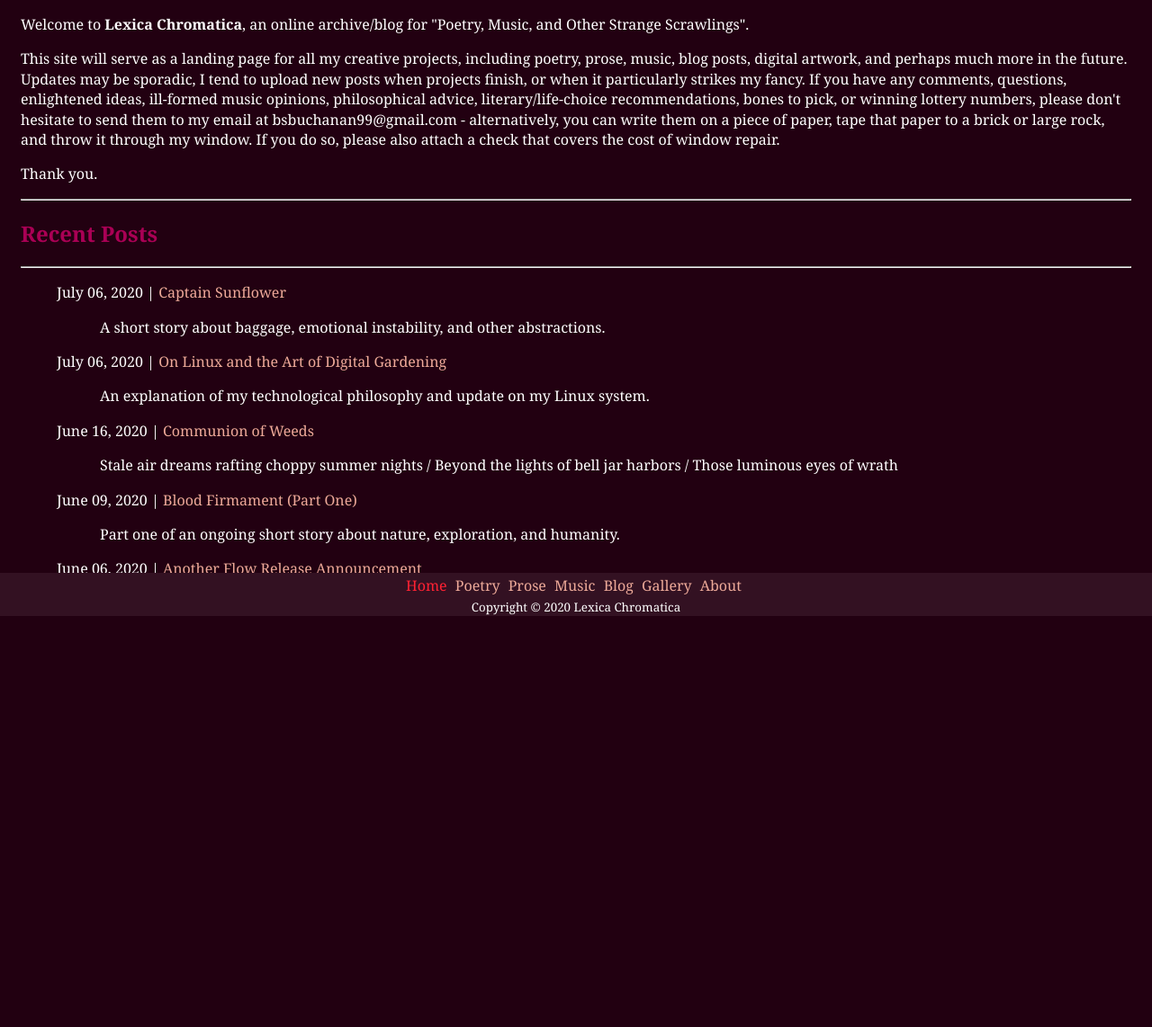
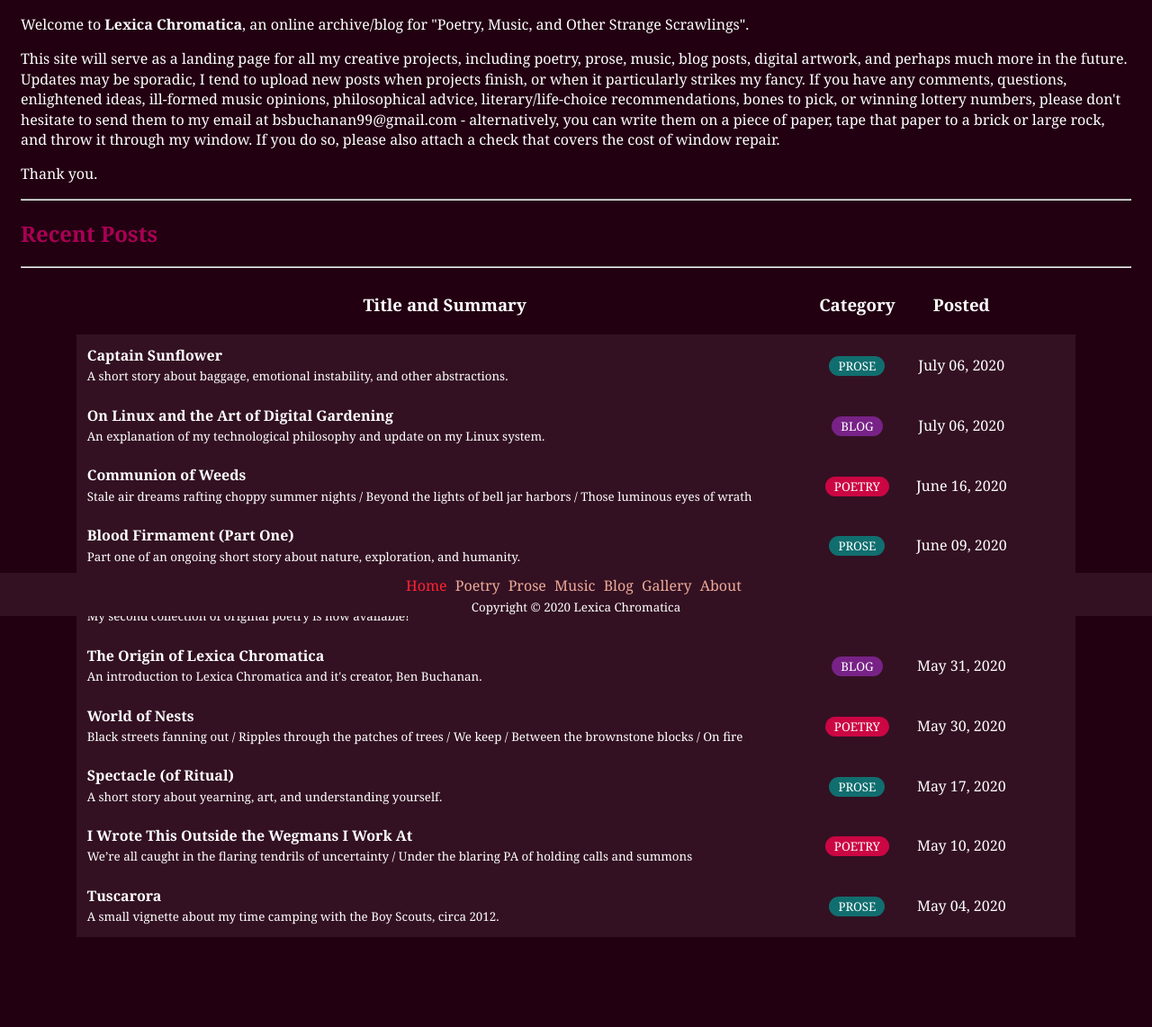
Before and after one commit to Nynergy/Nynergy.github.io, a Jekyll site: the page built from index.html, in a window 1280 px wide. Shown: the part 215-1357 px from the top of the page at 90% size. Built offline with Jekyll 4.4.1, drawn with Linux system fonts in a browser that asks for light colours; nearby versions of some CDN libraries; before the commit the page ends 997 px from its top, so only the background shows below that.

Commit message:
Added new table styling to home page

```diff
--- a/_layouts/default.html
+++ b/_layouts/default.html
@@ -2,6 +2,9 @@
 <html lang="en-us">
 	<head>
 		<meta charset="utf-8">
+		<meta name="viewport" content="width=device-width, initial-scale=1.0">
+		<link rel="stylesheet" href="https://cdnjs.cloudflare.com/ajax/libs/font-awesome/5.12.0-2/css/all.min.css"
+		integrity="sha256-46r060N2LrChLLb5zowXQ72/iKKNiw/lAmygmHExk/o=" crossorigin="anonymous" />
 		<title>{% if page.title %}{{page.title}} | {% endif %}Lexica Chromatica{% if page.titleAfter %} | {{page.titleAfter}}{% endif %}</title>
 		<link href="/css/main.css" rel="stylesheet">
 		<link rel="shortcut icon" href="/img/favicon.ico" type="image/x-icon">
--- a/css/common.css
+++ b/css/common.css
@@ -2,10 +2,15 @@
 :root {
 	--main-background-color: #220011;
 	--accent-background-color: #331122;
+	--dark-background-color: #110000;
+	--hover-color: #2a0819;
 	--link-color: #eeaa99;
 	--link-accent-color: #ff2233;
 	--header-color: #aa0055;
 	--body-text-color: #ffffff;
+	--poetry-post-color: #cb0643;
+	--prose-post-color: #116e6f;
+	--blog-post-color: #782287;
 }
 
 /* GLOBAL */
--- a/css/main.css
+++ b/css/main.css
@@ -5,6 +5,7 @@
 {% include_relative masthead.css %}
 {% include_relative nav.css %}
 {% include_relative content.css %}
+{% include_relative table.css %}
 {% include_relative poetry.css %}
 {% include_relative prose.css %}
 {% include_relative music.css %}
--- a/index.html
+++ b/index.html
@@ -24,11 +24,25 @@ Thank you.
 <h2>Recent Posts</h2>
 <hr>
 
-<ul>
-	{% for post in site.posts limit:5 %}
-		<li>
-			<p>{{post.written}} | <a href="{{post.url}}">{{post.title}}</a></p>
-			<p class="indented">{{post.meta}}</p>
-		</li>
-	{% endfor %}
-</ul>
+<div class="container">
+	<table>
+		<thead>
+			<tr>
+				<th><h3>Title and Summary</h3></th>
+				<th><h3>Category</h3></th>
+				<th><h3>Posted</h3></th>
+				<th></th>
+			</tr>
+		</thead>
+		<tbody>
+			{% for post in site.posts limit:10 %}
+			<tr class="{{post.category}}" onclick="location.href='{{post.url}}'">
+				<td><div class="meta-container"><a href="{{post.url}}"></a><h4>{{post.title}}</h4><small>{{post.meta}}</small></div></td>
+				<td><div class="category-container"><small class="category category-{{post.category}}">{{post.category}}</small></div></td>
+				<td><div class="posted-container">{{post.written}}</div></td>
+				<td><div class="goto-container"><a href="{{post.url}}"><button class="goto"><i class="fas fa-angle-double-right"></i></button></a></div></td>
+			</tr>
+			{% endfor %}
+		</tbody>
+	</table>
+</div>
```
Also changed, not shown: css/table.css (added, +84 -0 lines).
